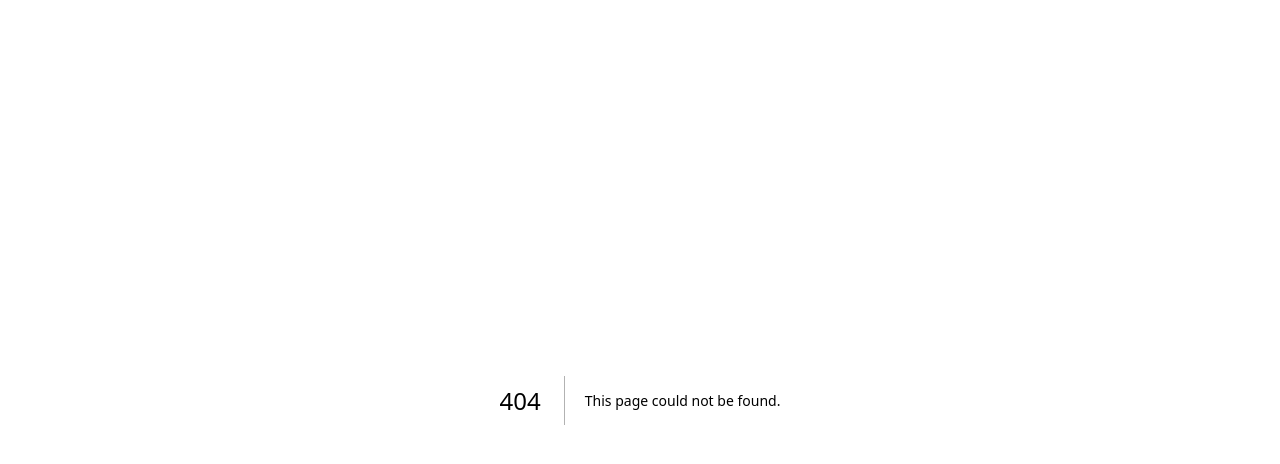
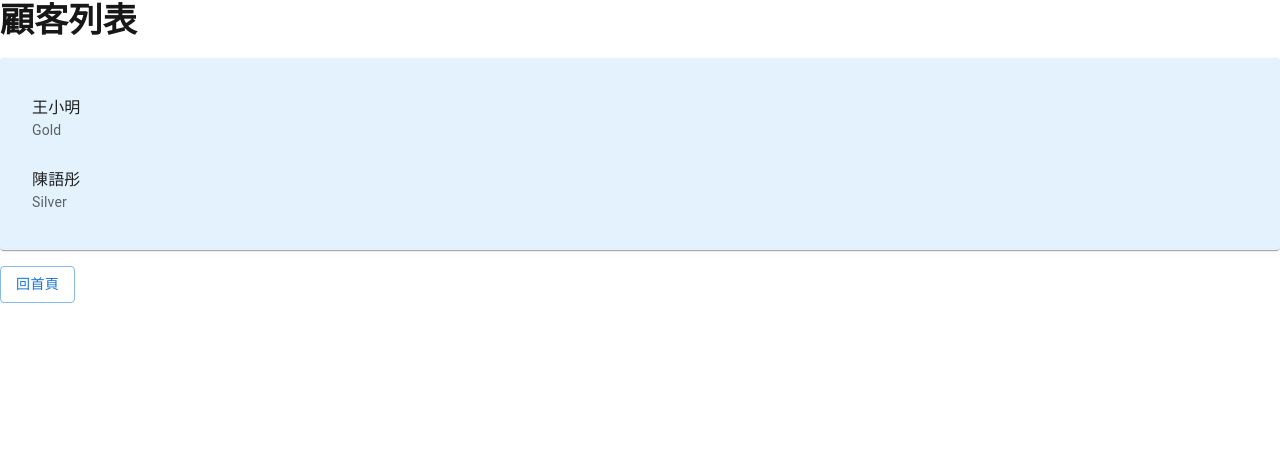
Before and after one commit to dennislzy/advanced-web, a Next.js app: page /Customers in a window 1280 px wide. Before the commit this address had no page. Shown: the top 464 px of the page. Built offline with nearby package versions, Linux system fonts and the light colour scheme.

Commit message:
Customers

```diff
--- /dev/null
+++ b/app/Customers/customers.tsx
@@ -0,0 +1,29 @@
+'use client'
+import { useState } from 'react'
+import { List, ListItemButton, ListItemText, Paper } from '@mui/material'
+import { blue } from '@mui/material/colors'
+
+export default function CustomerList() {
+  const [selectedId, setSelectedId] = useState<string | null>(null);
+
+  const customers = [
+    { id: 'c1', name: '王小明', level: 'Gold' },
+    { id: 'c2', name: '陳語彤', level: 'Silver' }
+  ]
+
+  return (
+    <Paper sx={{ bgcolor: blue[50], p: 2 }}>
+      <List>
+        {customers.map((c) => (
+          <ListItemButton
+            key={c.id}
+            selected={selectedId === c.id}
+            onClick={() => setSelectedId(c.id)}
+          >
+            <ListItemText primary={c.name} secondary={c.level} />
+          </ListItemButton>
+        ))}
+      </List>
+    </Paper>
+  )
+}
--- /dev/null
+++ b/app/Customers/page.tsx
@@ -0,0 +1,15 @@
+import { Button, Box, Typography } from '@mui/material'
+import Link from 'next/link'
+import CustomerList from './customers'
+
+export default function CustomersPage() {
+  return (
+    <Box>
+      <Typography variant="h4" sx={{ mb: 2, fontWeight: 800 }}>顧客列表</Typography>
+      <CustomerList />
+      <Box sx={{ mt: 2 }}>
+        <Button component={Link} href="/" variant="outlined">回首頁</Button>
+      </Box>
+    </Box>
+  )
+}
```
